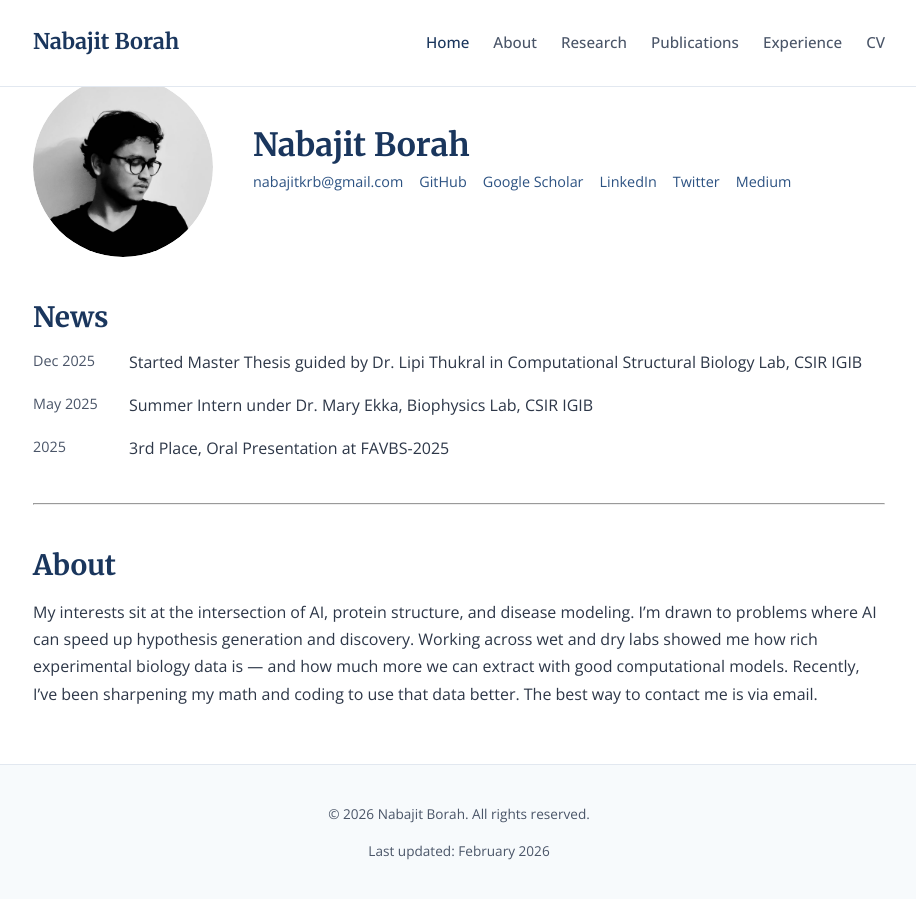
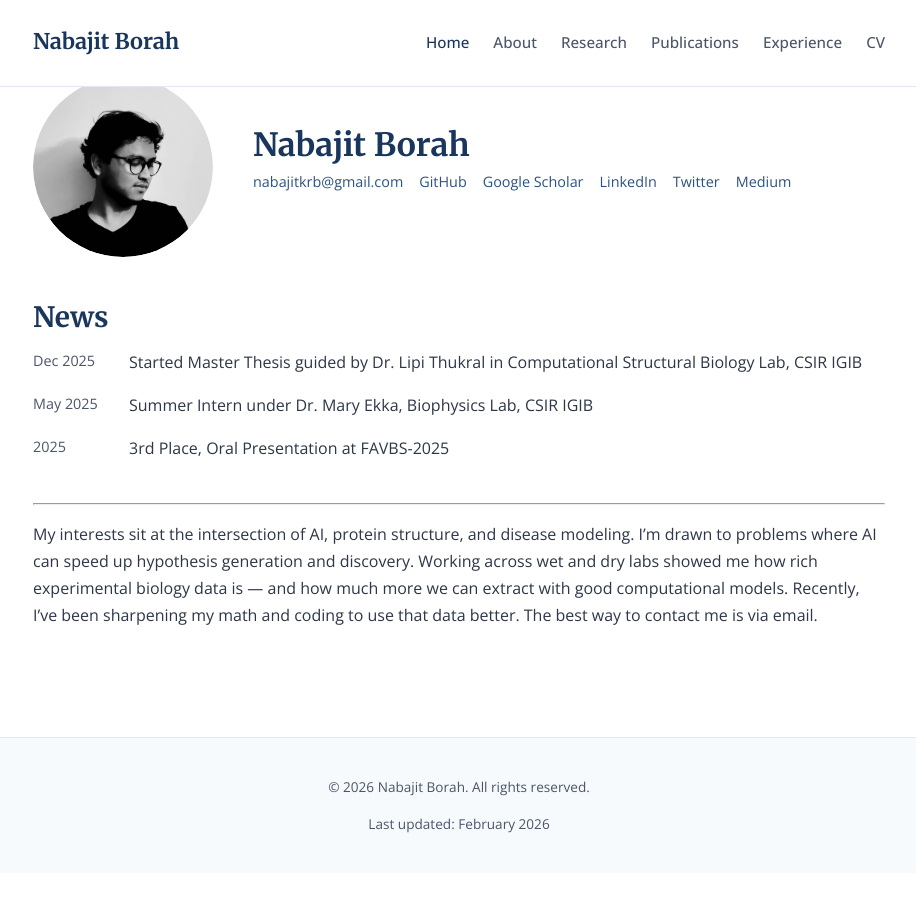
Before and after one commit to basicallynabbo/basicallynabbo.github.io, a Jekyll site: the page built from index.md, in a window 1280 px wide and 900 px high, scrolled down 50 px. Shown: the whole window, without its empty margins (181-1097 px from the left). Built offline with Jekyll 4.4.1, drawn with Linux system fonts in a browser that asks for light colours; after the commit the page ends 923 px from its top, so only the background shows below that.

Commit message:
Remove About heading

```diff
--- a/index.md
+++ b/index.md
@@ -41,6 +41,6 @@ show_title: false
 
 ---
 
-## About
+<!-- -->
 
 My interests sit at the intersection of AI, protein structure, and disease modeling. I’m drawn to problems where AI can speed up hypothesis generation and discovery. Working across wet and dry labs showed me how rich experimental biology data is — and how much more we can extract with good computational models. Recently, I’ve been sharpening my math and coding to use that data better. The best way to contact me is via email.
```
